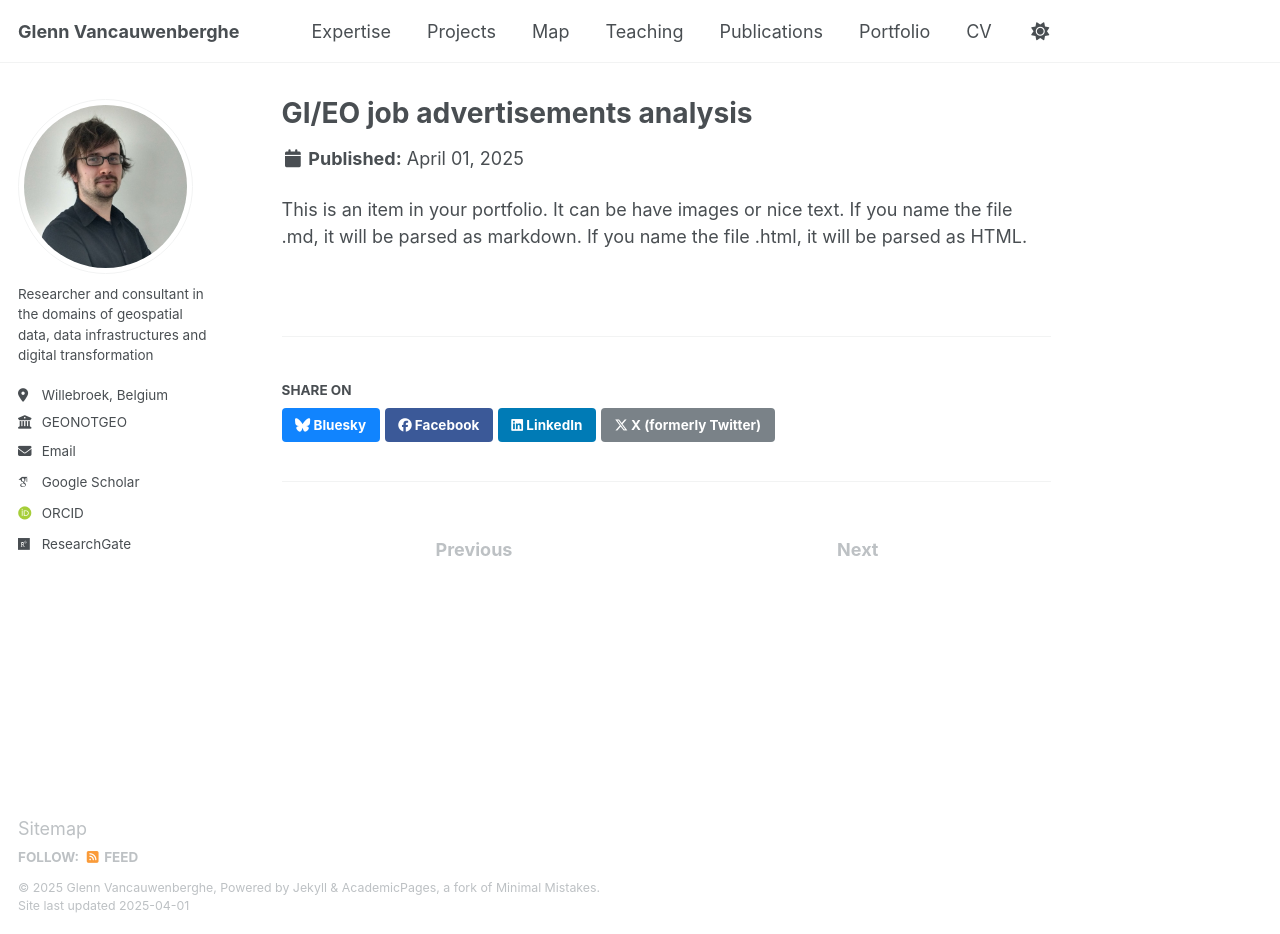
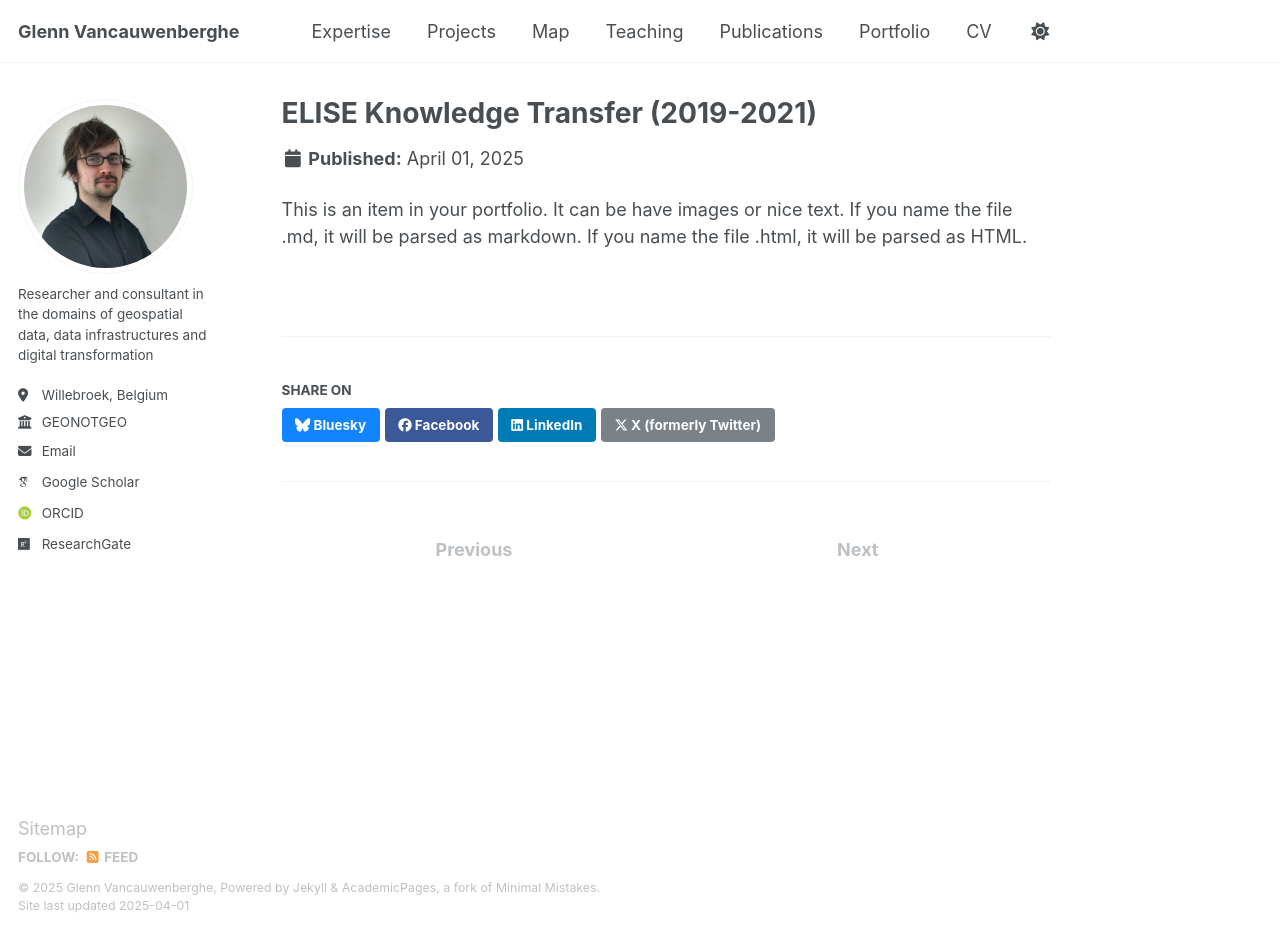
Before and after one commit to GVancauwenberghe/gvancauwenberghe.github.io, a Jekyll site: the page built from _portfolio/portfolio-7.md, in a window 1280 px wide and 934 px high. Built offline with Jekyll 4.4.1, drawn with Linux system fonts in a browser that asks for light colours; some web fonts are replaced.

Commit message:
Update portfolio-7.md

```diff
--- a/_portfolio/portfolio-7.md
+++ b/_portfolio/portfolio-7.md
@@ -1,5 +1,5 @@
 ---
-title: "GI/EO job advertisements analysis"
+title: "ELISE Knowledge Transfer (2019-2021)"
 excerpt: "Short of portfolio item number 1<br/><img src='/images/eo4geo.png'>"
 collection: portfolio
 ---
```
